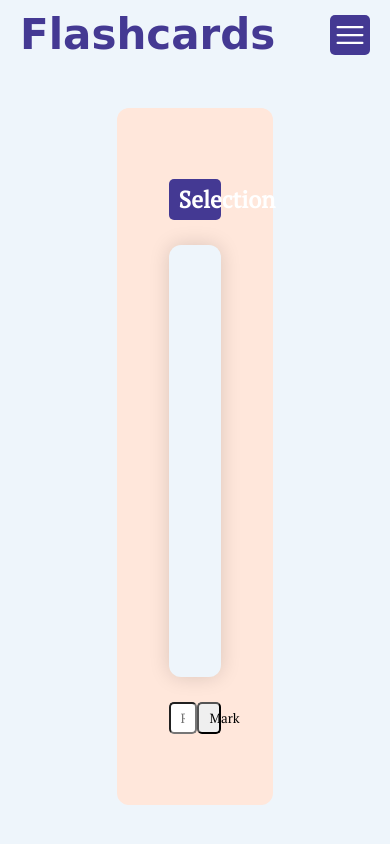
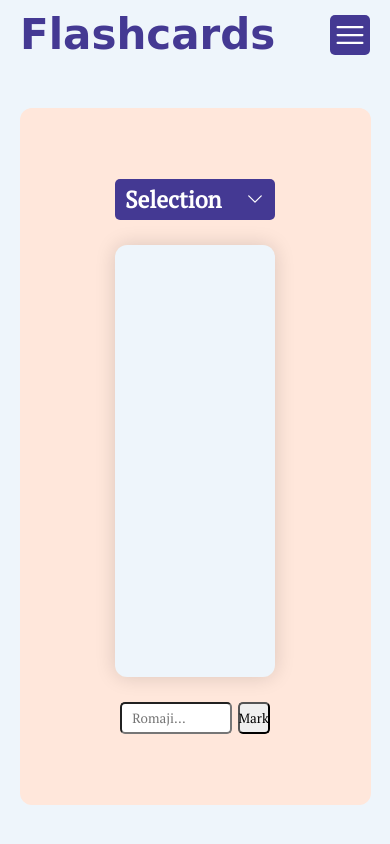
Before and after one commit to ChowYueFong/flashcards.github.io, a plain HTML site: page html/flashcard.html in a window 390 px wide. Drawn offline with Linux system fonts and the light colour scheme; no server answers; a web font is replaced by a local one.

Commit message:
Add files via upload

```diff
--- a/style/flashcard.css
+++ b/style/flashcard.css
@@ -137,10 +137,12 @@ body {
 
 .input-divs button {
   width: 20%;
-  padding: 5px 10px;
+  padding: 5px 0;
   border-radius: 5px;
   cursor: pointer;
-  text-align: center;
+  display: flex;
+  justify-content: center;
+  align-items: center;
 }
 
 @keyframes fade-in {
@@ -162,3 +164,9 @@ body {
     opacity: 0;
   }
 }
+
+@media (max-width: 600px) {
+  .flashcard-wrapper {
+    width: 90%;
+  }
+}
```
Also changed, not shown: style/japanese.css (+10 -0 lines), style/section.css (+14 -0 lines).
